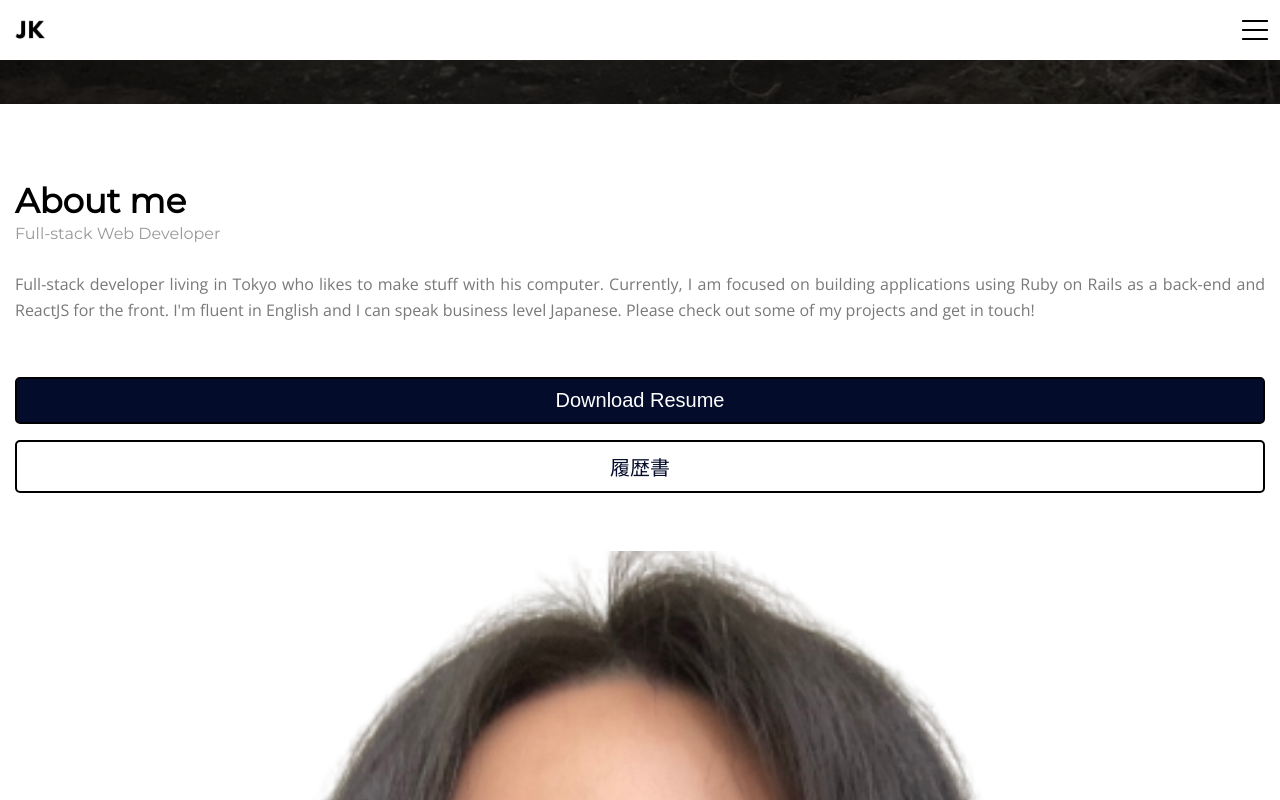
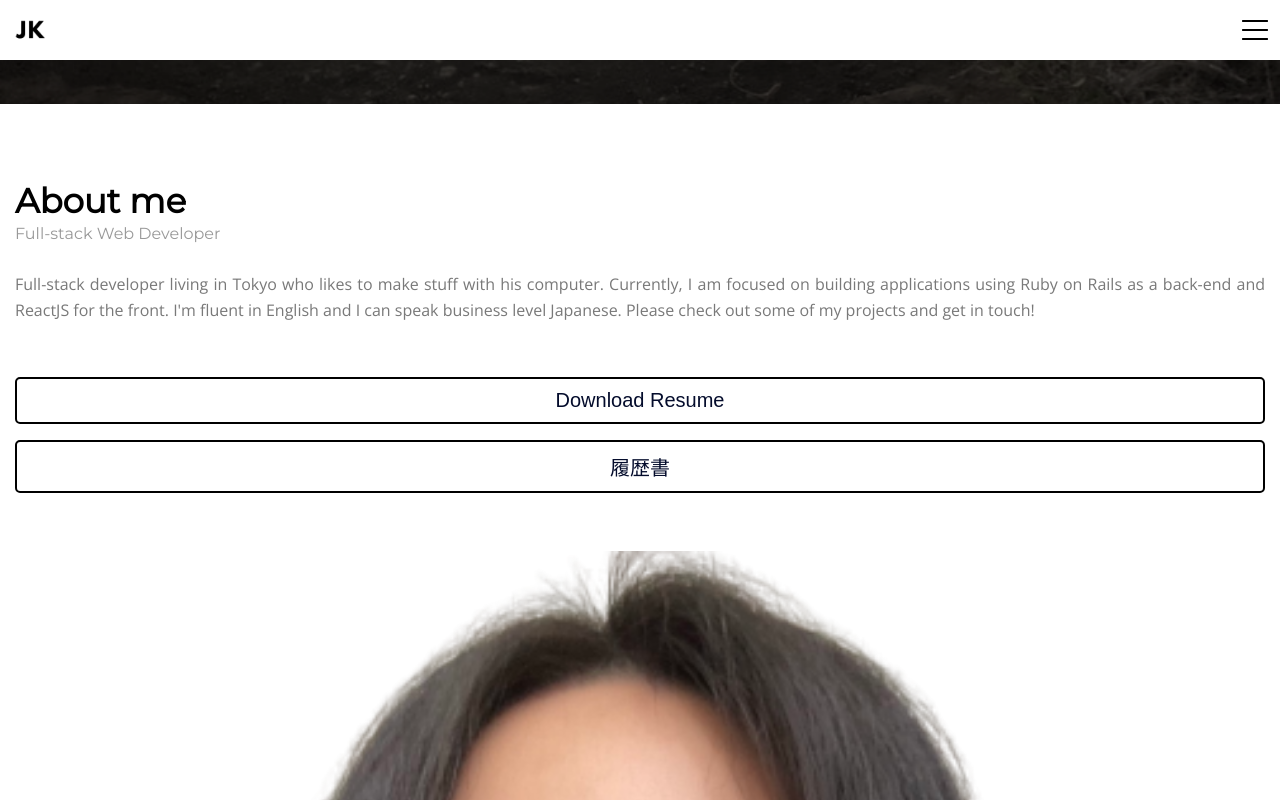
Before and after one commit to justinkim2015/portfolio-v3, a React (Create React App) app: page / in a window 1280 px wide. In both pictures the pointer is over the button "Download Resume". Shown: the part 696-1496 px from the top of the page. Built offline with nearby package versions, Linux system fonts and the light colour scheme.

Commit message:
Add animation to buttons

```diff
--- a/src/base-styles/index.css
+++ b/src/base-styles/index.css
@@ -17,6 +17,12 @@
   color: white;
   border: 2px black solid;
   border-radius: 5px;
+  transition: all 0.5s ease-in-out;
+}
+
+.blue-button:hover {
+  color: #040C2C;
+  background-color: white;
 }
 
 .white-button {
@@ -24,6 +30,12 @@
   background-color: white;
   border: 2px black solid;
   border-radius: 5px;
+  transition: all 0.5s ease-in-out;
+}
+
+.white-button:hover {
+  background-color: #040C2C;
+  color: white;
 }
 
 .underbar {
--- a/src/home/home.css
+++ b/src/home/home.css
@@ -38,4 +38,10 @@
 .social-icon {
   margin: 0 20px 0 20px;
   max-width: 30px;
+  opacity: 70%;
+
 }
+
+.social-icon:hover {
+  opacity: 100%;
+}
```
